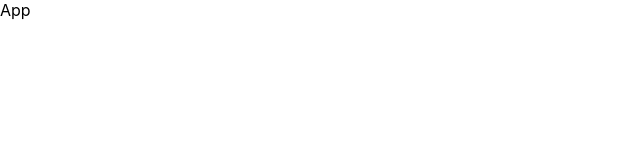
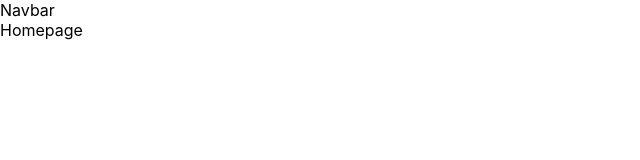
Before and after one commit to Rent2Go/react-starter, a React (Create React App) app: page / in a window 1280 px wide. Shown: the top 160 px of the page, without its empty margins (0-640 px from the left). Built offline with nearby package versions, Linux system fonts and the light colour scheme.

Commit message:
created routes & imported pages

```diff
--- a/src/App.js
+++ b/src/App.js
@@ -1,10 +1,25 @@
-import React from 'react'
-import "./App.css"
+import React from "react";
+import { BrowserRouter, Routes, Route  } from "react-router-dom";
+import Navbar from "../src/components/navbar/Navbar.jsx";
+import Products from "../src/pages/products/Products.jsx"
+import Homepage from "../src/pages/homepage/Homepage.jsx"
+
+import "./App.css";
 
 const App = () => {
   return (
-    <div>App</div>
-  )
-}
+    <>
+      <Navbar />
 
-export default App
+      <BrowserRouter>
+        <Routes>
+          <Route exact path="/" element={<Homepage/>}></Route>
+          <Route exact path="/products" element={<Products/>}></Route>
+          <Route exact path="*" element={<div>Not Found</div>}></Route>
+        </Routes>
+      </BrowserRouter>
+    </>
+  );
+};
+
+export default App;
```
